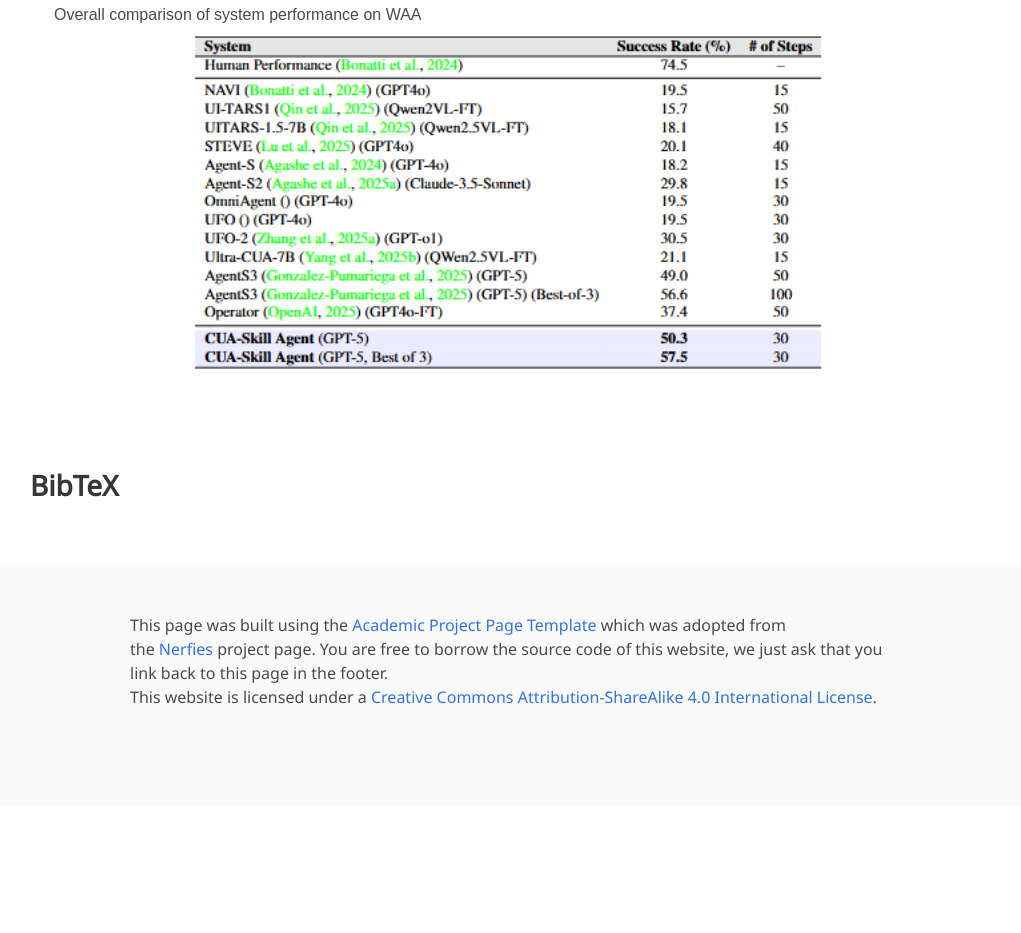
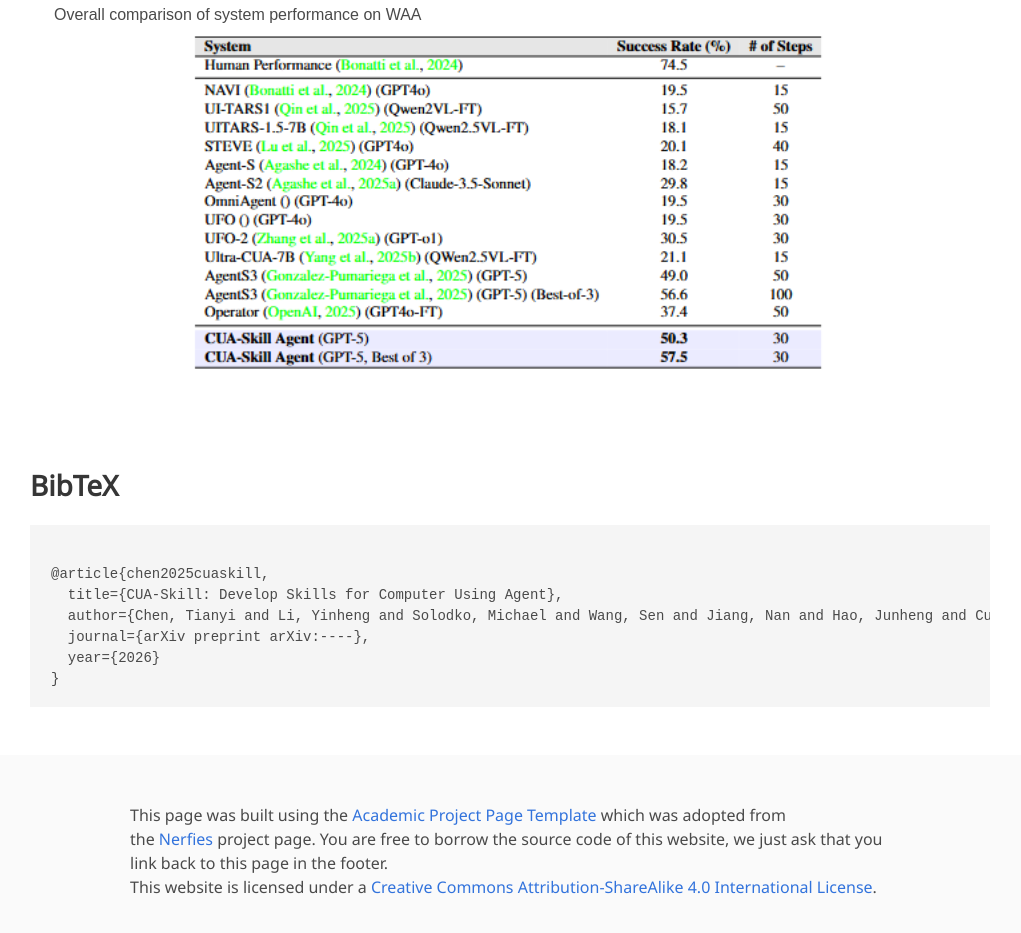
Before and after one commit to microsoft/cua_skill, a plain HTML site: page docs/index.html in a window 1280 px wide. Shown: the part 3819-4752 px from the top of the page, without its empty margins (130-1151 px from the left). Before the commit the page ends 4624 px from the top, so only its background shows below. Drawn offline with nearby package versions, Linux system fonts and the light colour scheme; some icons are missing; a web font is replaced by a local one.

Commit message:
adding bibtext

```diff
--- a/docs/index.html
+++ b/docs/index.html
@@ -239,14 +239,14 @@
   <section class="section" id="BibTeX">
     <div class="container is-max-desktop content">
       <h2 class="title">BibTeX</h2>
-      <!-- <pre><code>
-@article{chen2025appselectbench,
-  title={AppSelectBench: Application-Level Tool Selection Benchmark},
-  author={Chen, Tianyi and Solodko, Michael and Wang, Sen and Ko, Jongwoo and Hao, Junheng and Banbury, Colby and Abdali, Sara and Amizadeh, Saeed and Xiao, Qing and Li, Yinheng and Ding, Tianyu and Dizaji, Kamran Ghasedi and Zheng, Suzhen and Fan, Hao and Wagle, Justin and Cameron, Pashmina and Koishida, Kazuhito},
-  journal={arXiv preprint arXiv:2507.23779},
-  year={2025}
+      <pre><code>
+@article{chen2025cuaskill,
+  title={CUA-Skill: Develop Skills for Computer Using Agent},
+  author={Chen, Tianyi and Li, Yinheng and Solodko, Michael and Wang, Sen and Jiang, Nan and Hao, Junheng and Cui, Tingyuan and Ko, Jongwoo and Abdali, Sara and Zheng, Suzhen and Fan, Hao and Cameron, Pashmina and Wagle, Justin and Koishida, Kazuhito}
+  journal={arXiv preprint arXiv:----},
+  year={2026}
 }
-</code></pre> -->
+</code></pre>
     </div>
   </section>
   <!--End BibTex citation -->
```
